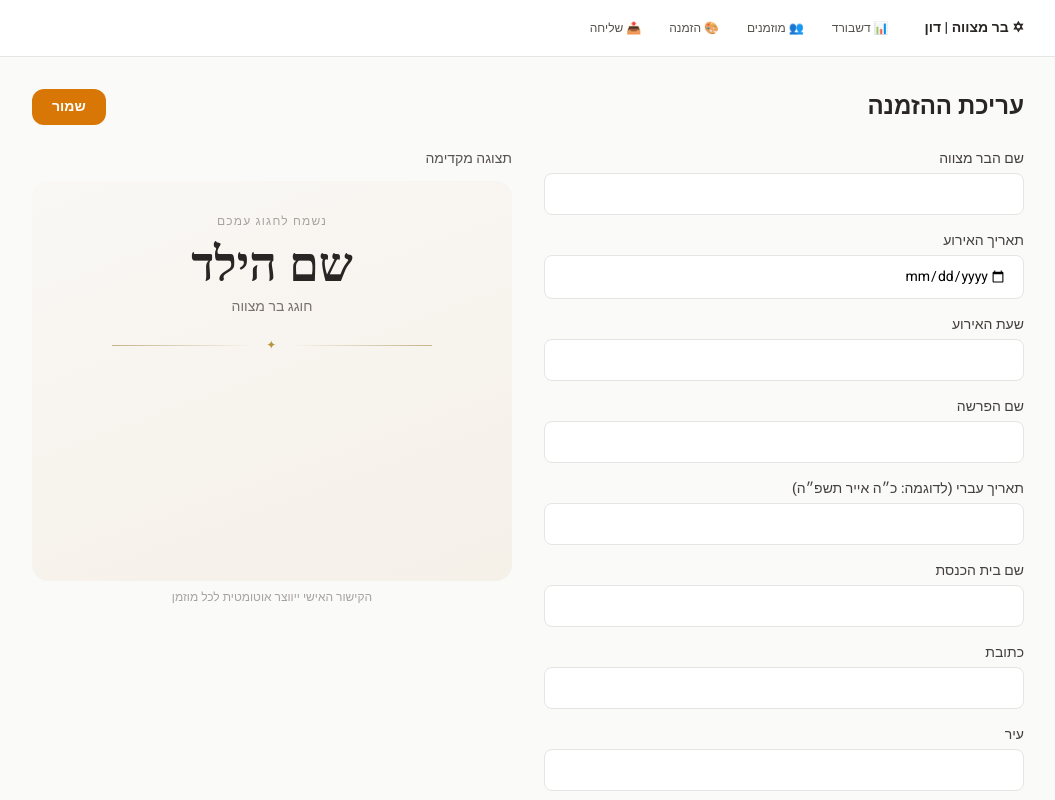
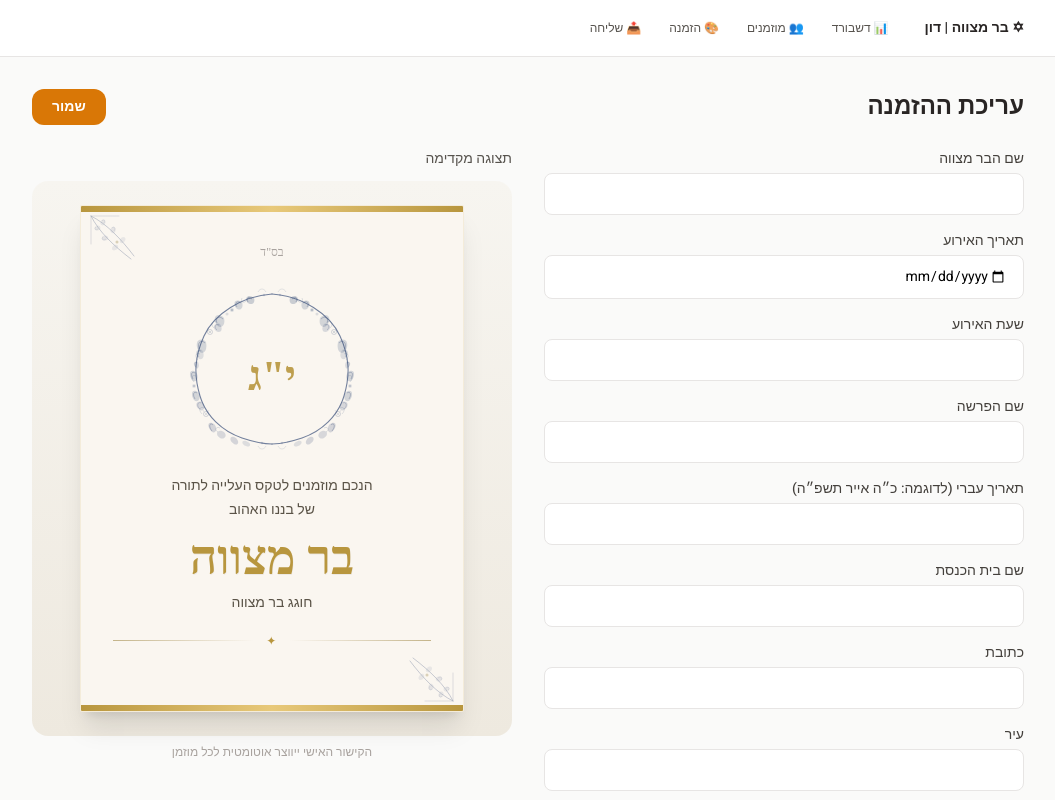
Before and after one commit to afi1982/donbarmizva, a Next.js app: page /admin/invitation in a window 1280 px wide. Shown: the top 800 px of the page, without its empty margins (112-1167 px from the left). Built offline with nearby package versions, Linux system fonts and the light colour scheme; no server answers; a web font is replaced by a local one.

Commit message:
style: update admin InvitationPreview to match new design layout

```diff
--- a/components/admin/InvitationPreview.tsx
+++ b/components/admin/InvitationPreview.tsx
@@ -1,32 +1,102 @@
 import { InvitationConfig } from '@/lib/types'
-import BotanicalLeaves from '@/components/botanical/BotanicalLeaves'
+import FloralWreath from '@/components/botanical/FloralWreath'
+import CornerBranch from '@/components/botanical/CornerBranch'
 import BotanicalDivider from '@/components/botanical/BotanicalDivider'
 
 export default function InvitationPreview({ config }: { config: Partial<InvitationConfig> }) {
+  const eventDateStr = config.event_date
+    ? new Date(config.event_date).toLocaleDateString('he-IL', { day: 'numeric', month: 'long', year: 'numeric' })
+    : ''
+
   return (
-    <div className="relative overflow-hidden rounded-2xl p-8 text-center"
-      style={{ background: 'linear-gradient(160deg, #faf8f5 0%, #f5f0e8 100%)', minHeight: 400 }}
-      dir="rtl">
-      <BotanicalLeaves />
-      <div className="relative z-10">
-        <p className="text-stone-400 text-xs tracking-widest mb-3">נשמח לחגוג עמכם</p>
-        <h1 className="font-serif text-5xl font-black text-stone-800 mb-2">{config.child_name || 'שם הילד'}</h1>
-        <p className="text-stone-500 text-sm mb-1">חוגג בר מצווה</p>
-        <BotanicalDivider />
-        <div className="text-stone-600 text-sm leading-8">
-          {config.parasha && <p className="font-bold text-stone-800">{config.parasha}</p>}
-          {config.hebrew_date && <p>{config.hebrew_date}</p>}
-          {config.event_time && <p>שעה {config.event_time}</p>}
-          {config.event_date && <p>{new Date(config.event_date).toLocaleDateString('he-IL')}</p>}
-          {config.synagogue_name && <p className="font-bold text-stone-800 mt-2">{config.synagogue_name}</p>}
-          {(config.address || config.city) && <p>{[config.address, config.city].filter(Boolean).join(', ')}</p>}
+    <div
+      className="min-h-[500px] relative flex flex-col items-center justify-center py-6 px-4"
+      style={{ background: 'linear-gradient(180deg, #f7f5f0 0%, #eee9df 100%)', borderRadius: '16px' }}
+      dir="rtl"
+    >
+      <div className="relative w-full max-w-sm mx-auto bg-[#faf6f0] rounded-sm shadow-xl overflow-hidden border border-[#ebdcb9]/40">
+        {/* Gold stripe top */}
+        <div className="h-1.5 w-full" style={{ background: 'linear-gradient(90deg, #b8963e, #e8c97a, #b8963e)' }} />
+
+        {/* Corner branches */}
+        <div className="absolute top-2 left-2 pointer-events-none opacity-50">
+          <CornerBranch position="top-left" />
         </div>
-        {config.parents_names && (
-          <>
-            <BotanicalDivider />
-            <p className="text-stone-500 text-xs">{config.parents_names}</p>
-          </>
-        )}
+        <div className="absolute bottom-2 right-2 pointer-events-none opacity-50">
+          <CornerBranch position="bottom-right" />
+        </div>
+
+        <div className="relative z-10 px-8 py-8 text-center">
+          {/* בס"ד */}
+          <p className="text-xs text-stone-400 mb-4" style={{ fontFamily: 'serif' }}>בס&quot;ד</p>
+
+          <div className="flex justify-center mb-5">
+            <FloralWreath />
+          </div>
+
+          <p className="text-sm mb-1" style={{ color: '#5a5347' }}>
+            הנכם מוזמנים לטקס העלייה לתורה
+          </p>
+          <p className="text-sm mb-3" style={{ color: '#5a5347' }}>
+            של בננו האהוב
+          </p>
+
+          {/* Child name - large elegant gold */}
+          <h1
+            className="font-black mb-2"
+            style={{ fontFamily: 'serif', fontSize: '3rem', lineHeight: 1.1, color: '#b8963e', textShadow: '0.5px 0.5px 0px rgba(0,0,0,0.05)' }}
+          >
+            {config.child_name || 'בר מצווה'}
+          </h1>
+          <p className="text-sm mb-1" style={{ color: '#5a5347' }}>חוגג בר מצווה</p>
+
+          <BotanicalDivider />
+
+          {/* Event details */}
+          <div className="space-y-2 text-sm mb-6" style={{ color: '#4a4a4a' }}>
+            {config.parasha && (
+              <p className="font-bold" style={{ color: '#2c3e6b' }}>שיערך אי&quot;ה בשבת {config.parasha}</p>
+            )}
+            {config.hebrew_date && <p>{config.hebrew_date}</p>}
+            {eventDateStr && (
+              <p className="font-bold text-2xl tracking-wide my-1" style={{ color: '#b8963e', fontFamily: 'serif' }}>
+                {eventDateStr}
+              </p>
+            )}
+            {config.synagogue_name && (
+              <p className="font-bold mt-2" style={{ color: '#1a1a1a' }}>
+                {config.synagogue_name}
+              </p>
+            )}
+            {(config.address || config.city) && (
+              <p>{[config.address, config.city].filter(Boolean).join(', ')}</p>
+            )}
+            {config.event_time && (
+              <p className="mt-2">
+                {config.event_time} - תפילת שחרית
+                <br />
+                <span className="text-xs" style={{ color: '#7a7a7a' }}>קידוש וארוחה לאחר התפילה</span>
+              </p>
+            )}
+          </div>
+
+          {config.custom_message && (
+            <p className="text-xs italic leading-relaxed mb-4" style={{ color: '#9a8e7a' }}>
+              {config.custom_message}
+            </p>
+          )}
+
+          {config.parents_names && (
+            <p className="text-xs mt-6" style={{ color: '#b8a88a', fontStyle: 'italic' }}>
+              נשמח לראותכם,
+              <br />
+              {config.parents_names}
+            </p>
+          )}
+        </div>
+
+        {/* Gold stripe bottom */}
+        <div className="h-1.5 w-full" style={{ background: 'linear-gradient(90deg, #b8963e, #e8c97a, #b8963e)' }} />
       </div>
     </div>
   )
```
